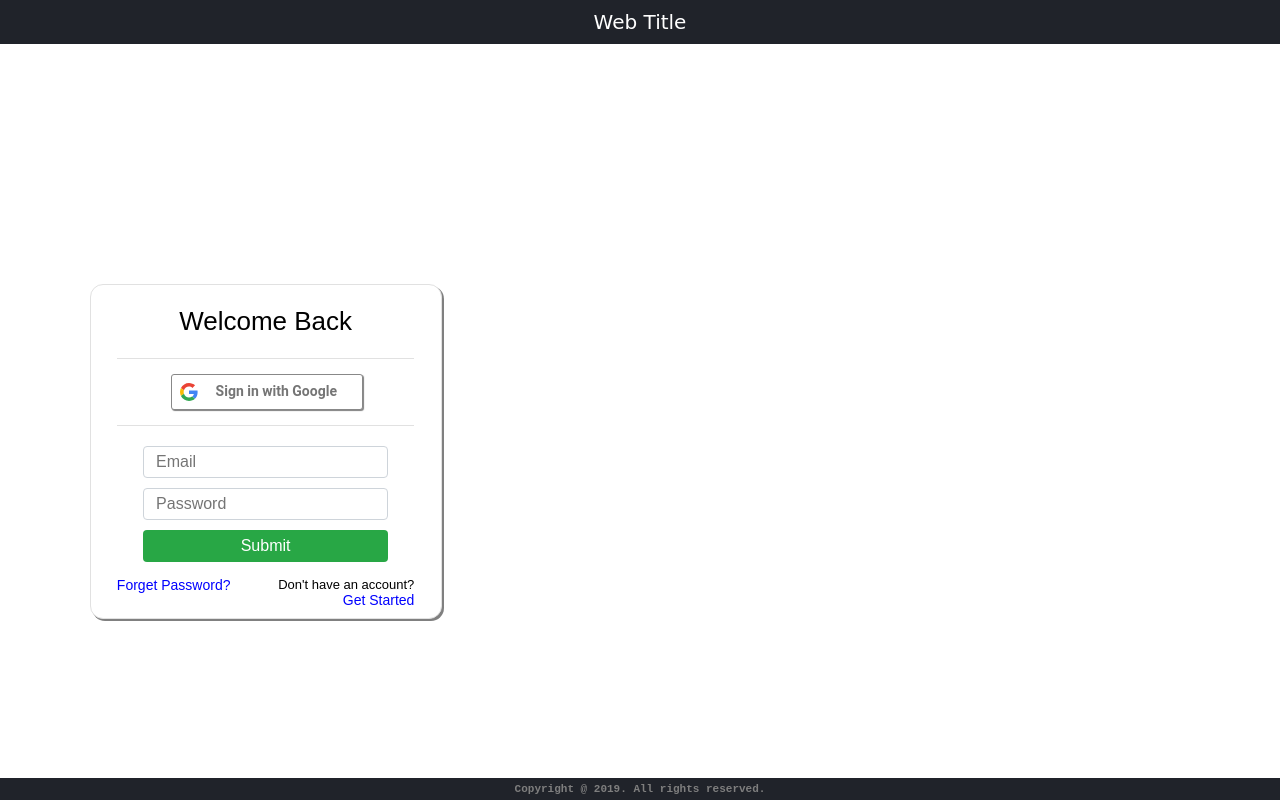
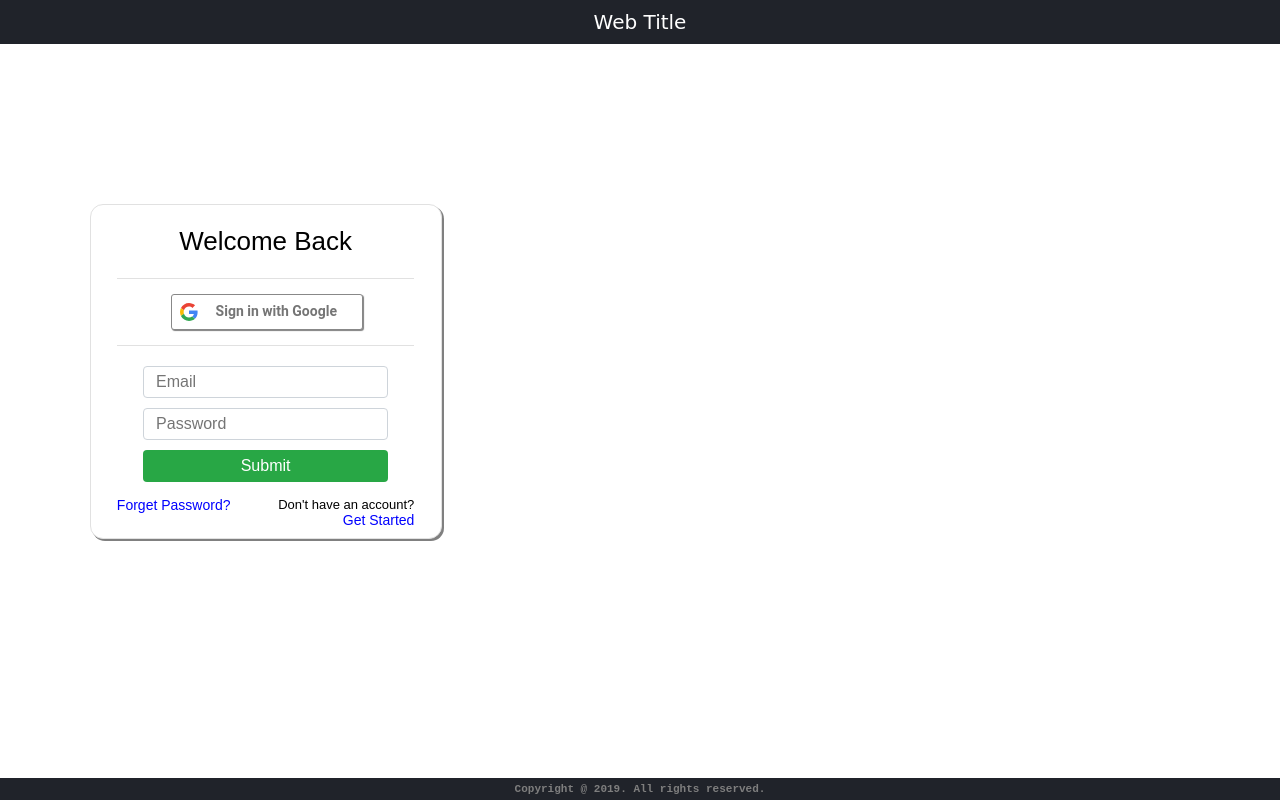
Before and after one commit to Tony-Donghua-Han/ReactExample, a React app: page / in a window 1280 px wide. Built offline with nearby package versions, Linux system fonts and the light colour scheme; the HTML template or start-up script is replaced by a standard one.

Commit message:
fixed index layout issue and removed dead code

```diff
--- a/src/index.sass
+++ b/src/index.sass
@@ -2,9 +2,10 @@ body
     margin: 0
 
 .content
-    margin-top: 30vh
+    margin-top: 20vh
     margin-left: 7%
     margin-right: 7%
+
 .page-layout-wrapper
     min-height: 100vh
     display: grid
--- a/src/index.tsx
+++ b/src/index.tsx
@@ -7,13 +7,7 @@ import "./index.sass";
 
 ReactDOM.render(<MainComponent />, document.getElementById("mainApp"));
 
-function testAuthorization(): void {
-    console.log("Testing authorization for website");
-    return null;
-}
-
 function MainComponent(): JSX.Element {
-    testAuthorization();
     return (
         <div className="page-layout-wrapper">
             <Header />
```
